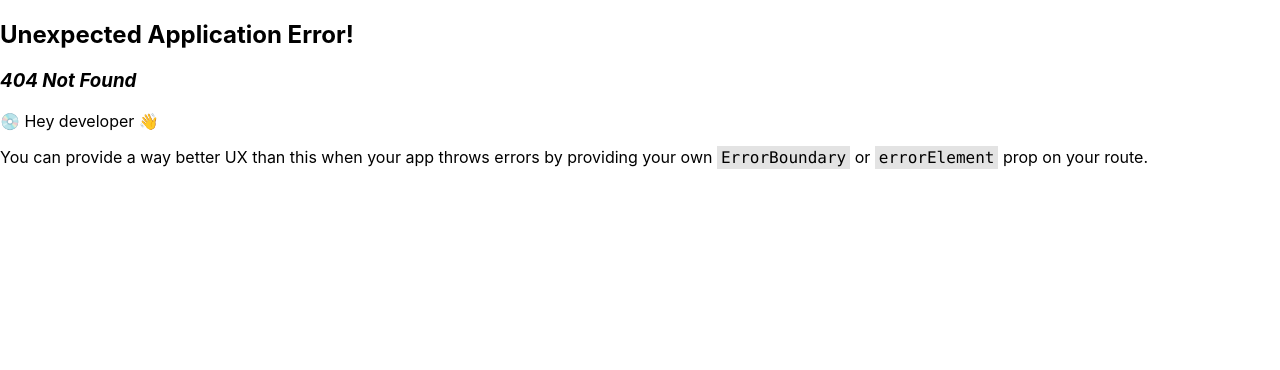
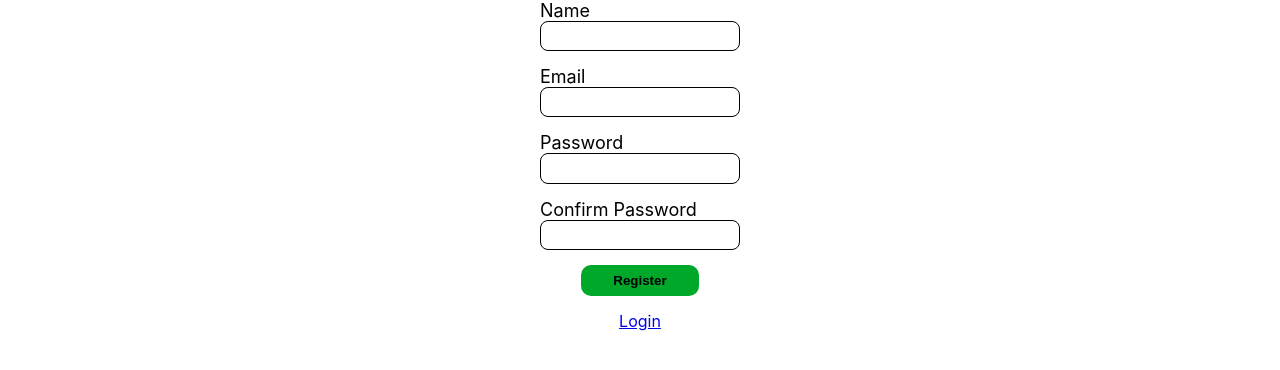
Before and after one commit to codingYank/Budget-App, a React (Create React App) app in the folder frontend/: page /register in a window 1280 px wide. Before the commit this address had no page. Shown: the top 370 px of the page. Built offline with nearby package versions, Linux system fonts and the light colour scheme.

Commit message:
register user

```diff
--- a/frontend/src/components/AddPaycheck.jsx
+++ b/frontend/src/components/AddPaycheck.jsx
@@ -1,15 +1,20 @@
 import { Field, FieldArray, Form, Formik } from 'formik'
 import React, { useState } from 'react'
+import { useCreatePaycheckMutation } from '../slices/transactionsApiSlice'
+import { toast } from 'react-toastify'
 
 const AddPaycheck = ({ show, refetchCategories, refetchUser, categories }) => {
   const [uncategorized, setUncategorized] = useState(0)
+
   const close = () => {
     show(false)
   }
 
+  const [createPaycheck, {isLoading}] = useCreatePaycheckMutation()
+
   const categoryIds = categories.map(category => (
     {
-      id: category._id,
+      category: category._id,
       name: category.name,
       depositAmount: 0,
     }
@@ -21,8 +26,16 @@ const AddPaycheck = ({ show, refetchCategories, refetchUser, categories }) => {
     categories: categoryIds
   }
 
-  const onSubmit = (e) => {
+  const onSubmit = async (e) => {
     console.log(e)
+    try {
+      await createPaycheck(e).unwrap()
+      refetchCategories()
+      refetchUser()
+      close()
+    } catch (err) {
+      toast.error(err?.data?.message || err.error)
+    }
   }
 
   const onChange = (e) => {
@@ -59,9 +72,9 @@ const AddPaycheck = ({ show, refetchCategories, refetchUser, categories }) => {
                 <>
                 {initValues.categories.length > 0 &&
                   initValues.categories.map((category, index) => (
-                    <div className='form-content' key={category.id}>
-                      <label htmlFor={category.id}>{category.name}</label>
-                      <Field name={`categories.${index}.depositAmount`} id={category.id} type='number' />
+                    <div className='form-content' key={category.category}>
+                      <label htmlFor={category.category}>{category.name}</label>
+                      <Field name={`categories.${index}.depositAmount`} id={category.category} type='number' />
                     </div>
                   ))}
                 </>
--- a/frontend/src/index.js
+++ b/frontend/src/index.js
@@ -15,11 +15,13 @@ import store from "./store"
 import LoginScreen from "./screens/LoginScreen"
 import PrivateRoute from "./components/PrivateRoute"
 import CategoryScreen from "./screens/CategoryScreen"
+import RegisterScreen from "./screens/RegisterScreen"
 
 const router = createBrowserRouter(
   createRoutesFromElements(
     <Route path="/" element={<App />}>
       <Route path="/login" element={<LoginScreen />} />
+      <Route path="/register" element={<RegisterScreen />} />
       <Route path="" element={<PrivateRoute />}>
         <Route index={true} path="/" element={<DashboardScreen />} />
         <Route path="category/:id" element={<CategoryScreen />} />
--- a/frontend/src/screens/DashboardScreen.jsx
+++ b/frontend/src/screens/DashboardScreen.jsx
@@ -1,7 +1,7 @@
 import React, { useState } from 'react'
 import { useGetCategoriesQuery } from '../slices/categoriesApiSlice'
 import { useGetRecentTransactionsQuery } from '../slices/transactionsApiSlice'
-import { useGetUserQuery } from '../slices/usersApiSlice'
+import { useGetUserQuery, useLogoutMutation } from '../slices/usersApiSlice'
 import Loader from '../components/Loader'
 import CategoryCard from '../components/CategoryCard'
 import '../styles/table.css'
@@ -9,6 +9,10 @@ import '../styles/button.css'
 import AddCategory from '../components/AddCategory'
 import AddTransaction from '../components/AddTransaction'
 import AddPaycheck from '../components/AddPaycheck'
+import { useNavigate } from 'react-router-dom'
+import { useDispatch } from 'react-redux'
+import { logout } from '../slices/authSlice'
+import { toast } from 'react-toastify'
 
 const DashboardScreen = () => {
   const [showAddCategory, setShowAddCategory] = useState(false)
@@ -38,6 +42,20 @@ const DashboardScreen = () => {
 
   const {data:user, refetch:refetchUser, isLoading:userLoading, error: userError} = useGetUserQuery()
 
+  const [logoutApiCall] = useLogoutMutation()
+
+  const navigate = useNavigate()
+  const dispatch = useDispatch()
+
+  const logoutHandler = async () => {
+    try {
+      await logoutApiCall().unwrap()
+      dispatch(logout())
+      navigate('/login')
+    } catch (err) {
+      toast.error(err?.data?.message || err.error)
+    }
+  }
 
 
   return (
@@ -114,6 +132,7 @@ const DashboardScreen = () => {
           <h1>*Fix table order and dates!!*</h1>
         </div>
       )}
+      <button onClick={logoutHandler}>Logout</button>
     </div>
   )
 }
--- a/frontend/src/screens/LoginScreen.jsx
+++ b/frontend/src/screens/LoginScreen.jsx
@@ -1,7 +1,7 @@
 import { Field, Form, Formik } from 'formik'
 import React, { useEffect, useState } from 'react'
 import { useDispatch, useSelector } from 'react-redux'
-import { useLocation, useNavigate } from 'react-router-dom'
+import { Link, useLocation, useNavigate } from 'react-router-dom'
 import { useLoginMutation } from '../slices/usersApiSlice'
 import { setCredentials } from '../slices/authSlice'
 import { toast } from 'react-toastify'
@@ -47,6 +47,7 @@ const LoginScreen = () => {
             <Field type='password' id='password' name='password' />
           </div>
           <button className='primary-btn' type='submit' disabled={isLoading}>Login</button>
+          <Link to={'/register'}>Register</Link>
         </Form>
       </Formik>
     </div>
--- a/frontend/src/screens/RegisterScreen.jsx
+++ b/frontend/src/screens/RegisterScreen.jsx
@@ -1,8 +1,69 @@
-import React from 'react'
+import React, { useEffect } from 'react'
+import { useDispatch, useSelector } from 'react-redux'
+import { Link, useLocation, useNavigate } from 'react-router-dom'
+import { useRegisterMutation } from '../slices/usersApiSlice'
+import { toast } from 'react-toastify'
+import { setCredentials } from '../slices/authSlice'
+import { Field, Form, Formik } from 'formik'
 
 const RegisterScreen = () => {
+  const dispatch = useDispatch()
+  const navigate = useNavigate()
+
+  const [register, { isLoading }] = useRegisterMutation()
+
+  const { userInfo } = useSelector((state) => state.auth)
+
+  const { search } = useLocation()
+  const sp = new URLSearchParams(search)
+  const redirect = sp.get('redirect')  || '/'
+
+  useEffect(() => {
+    if (userInfo) {
+      navigate(redirect)
+    }
+  }, [userInfo, redirect, navigate])
+
+  const onSubmit = async (e) => {
+    console.log(e)
+    if (e.password !== e.confirmPassword) {
+      toast.error("Passwords don't match")
+      return
+    } else {
+      try {
+        const res = await register(e).unwrap()
+        dispatch(setCredentials({...res}))
+        navigate(redirect)
+      } catch (err) {
+        toast.error(err?.data?.message || err.error)
+      }
+    }
+  }
   return (
-    <div>RegisterScreen</div>
+    <div>
+      <Formik onSubmit={onSubmit} initialValues={{name: '', email: '', password: '', confirmPassword: ''}}>
+        <Form  className='form'>
+          <div className='form-content'>
+            <label htmlFor='name'>Name</label>
+            <Field id='name' name='name' />
+          </div>
+          <div className='form-content'>
+            <label htmlFor='email'>Email</label>
+            <Field id='email' type='email' name='email' />
+          </div>
+          <div className='form-content'>
+            <label htmlFor='password'>Password</label>
+            <Field type='password' id='password' name='password' />
+          </div>
+          <div className='form-content'>
+            <label htmlFor='confirmPassword'>Confirm Password</label>
+            <Field type='password' id='confirmPassword' name='confirmPassword' />
+          </div>
+          <button className='primary-btn' type='submit' disabled={isLoading}>Register</button>
+          <Link to={'/login'}>Login</Link>
+        </Form>
+      </Formik>
+    </div>
   )
 }
 
--- a/frontend/src/slices/transactionsApiSlice.js
+++ b/frontend/src/slices/transactionsApiSlice.js
@@ -34,6 +34,13 @@ export const transactionsApiSlice = apiSlice.injectEndpoints({
         body: data,
       }),
     }),
+    createPaycheck: builder.mutation({
+      query: (data) => ({
+        url: `${TRANSACTIONS_URL}/paycheck`,
+        method: "POST",
+        body: data,
+      }),
+    }),
   }),
 })
 
@@ -42,4 +49,5 @@ export const {
   useGetRecentTransactionsQuery,
   useGetCategoryTransactionsQuery,
   useCreateTransactionMutation,
+  useCreatePaycheckMutation,
 } = transactionsApiSlice
--- a/frontend/src/slices/usersApiSlice.js
+++ b/frontend/src/slices/usersApiSlice.js
@@ -10,6 +10,19 @@ export const usersApiSlice = apiSlice.injectEndpoints({
         body: data,
       }),
     }),
+    register: builder.mutation({
+      query: (data) => ({
+        url: `${USERS_URL}`,
+        method: "POST",
+        body: data,
+      }),
+    }),
+    logout: builder.mutation({
+      query: () => ({
+        url: `${USERS_URL}/logout`,
+        method: "POST",
+      }),
+    }),
     getUser: builder.query({
       query: () => ({
         url: `${USERS_URL}/profile`,
@@ -19,4 +32,9 @@ export const usersApiSlice = apiSlice.injectEndpoints({
   }),
 })
 
-export const { useLoginMutation, useGetUserQuery } = usersApiSlice
+export const {
+  useLoginMutation,
+  useRegisterMutation,
+  useLogoutMutation,
+  useGetUserQuery,
+} = usersApiSlice
```
Also changed, not shown: 1 other file (tests, documents, lock files or other folders).
